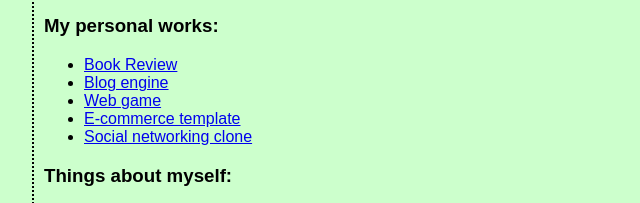
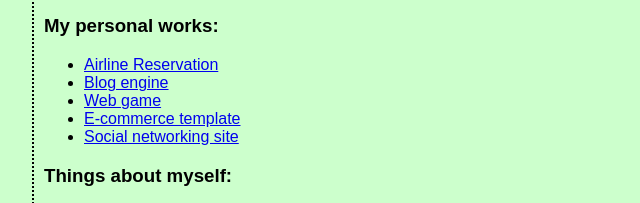
Before and after one commit to fjluartes/web, a plain HTML site: page portfolio/index.html in a window 1280 px wide. Shown: the part 577-780 px from the top of the page, 224-864 px from the left. Drawn offline with Linux system fonts and the light colour scheme; files whose address does not match are found by name.

Commit message:
edited index

```diff
--- a/portfolio/index.html
+++ b/portfolio/index.html
@@ -21,11 +21,11 @@
 
         <h3>My personal works:</h3>
         <ul>
-            <li><a href="#">Book Review</a></li>
+            <li><a href="#">Airline Reservation</a></li>
             <li><a href="#">Blog engine</a></li>
             <li><a href="#">Web game</a></li>
             <li><a href="#">E-commerce template</a></li>
-            <li><a href="#">Social networking clone</a></li>
+            <li><a href="#">Social networking site</a></li>
         </ul>
 
         <h3>Things about myself:</h3>
```
